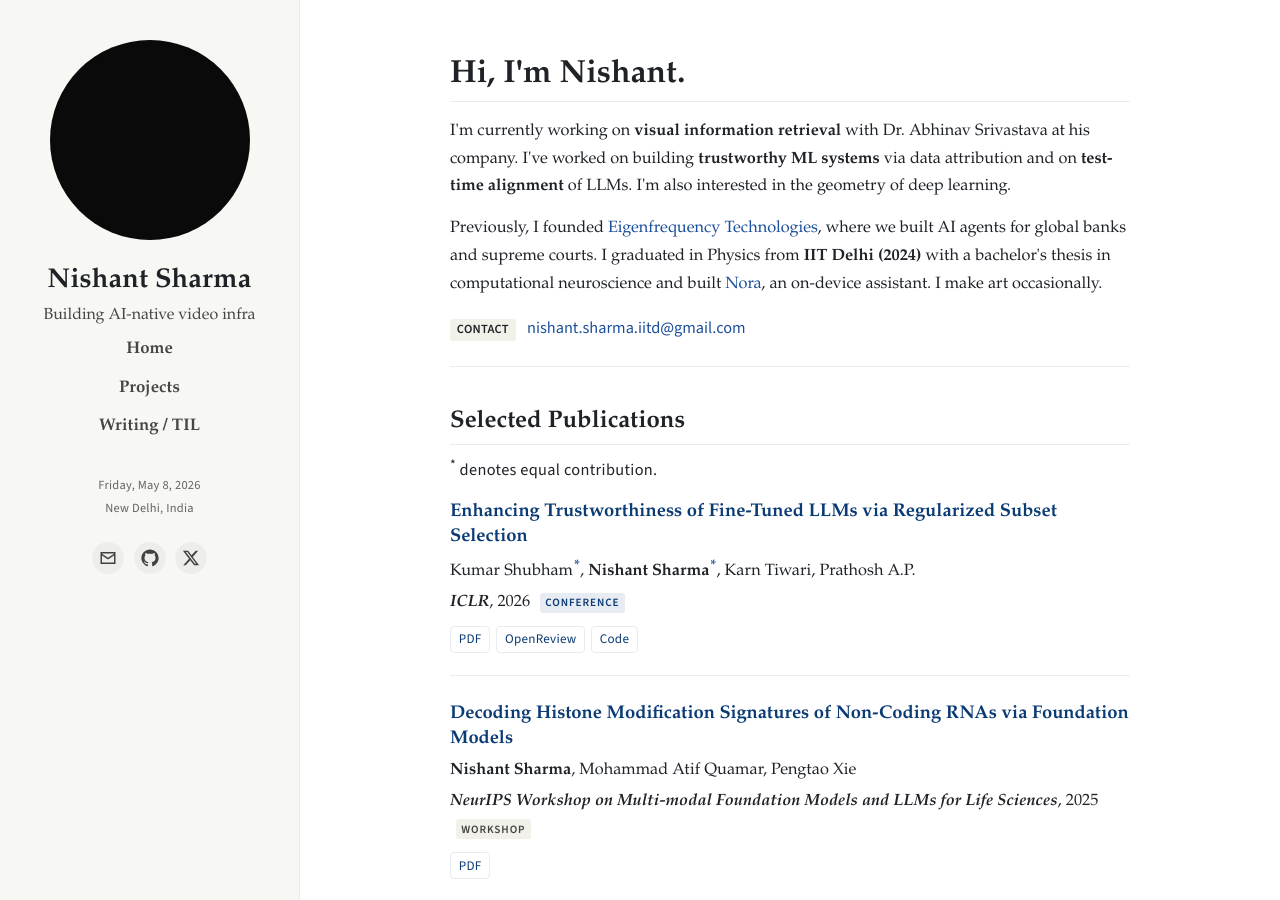
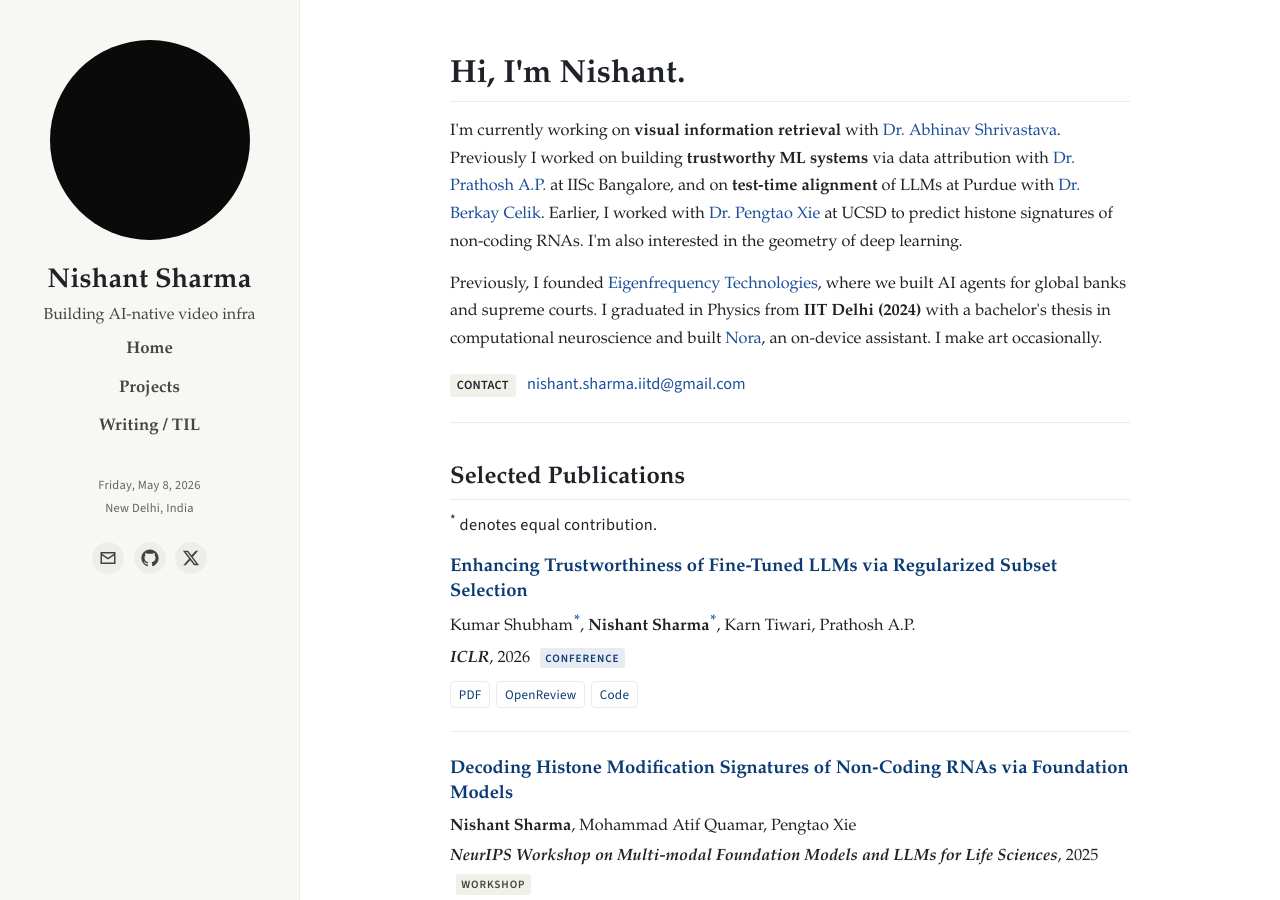
Before and after one commit to sevendaystoglory/sevendaystoglory.github.io, a Jekyll site: the page built from index.md, in a window 1280 px wide and 900 px high. Built offline with Jekyll 4.4.1, drawn with Linux system fonts in a browser that asks for light colours.

Commit message:
content: add advisor links and expand research bio
Drop "at his company" and link each professor to their homepage:
Abhinav Shrivastava (UMD / stealth video infra startup), Prathosh A.P.
(IISc Bangalore), Berkay Celik (Purdue), Pengtao Xie (UCSD). Mention
the histone signatures of ncRNAs work with Pengtao Xie explicitly.

```diff
--- a/index.md
+++ b/index.md
@@ -7,10 +7,16 @@ title: Home
   <h2 class="intro-greeting">Hi, I'm Nishant.</h2>
   <p class="intro-lede">
     I'm currently working on <strong>visual information retrieval</strong> with
-    Dr. Abhinav Srivastava at his company. I've worked on building
-    <strong>trustworthy ML systems</strong> via data attribution and on
-    <strong>test-time alignment</strong> of LLMs. I'm also interested in the
-    geometry of deep learning.
+    <a href="https://abhinavsh.info/">Dr. Abhinav Shrivastava</a>. Previously
+    I worked on building <strong>trustworthy ML systems</strong> via data
+    attribution with
+    <a href="https://sites.google.com/view/prathosh/home">Dr. Prathosh A.P.</a>
+    at IISc Bangalore, and on <strong>test-time alignment</strong> of LLMs at
+    Purdue with <a href="https://beerkay.github.io/">Dr. Berkay Celik</a>.
+    Earlier, I worked with
+    <a href="https://pengtaoxie.github.io/">Dr. Pengtao Xie</a> at UCSD to
+    predict histone signatures of non-coding RNAs. I'm also interested in
+    the geometry of deep learning.
   </p>
   <p class="intro-body">
     Previously, I founded
```
